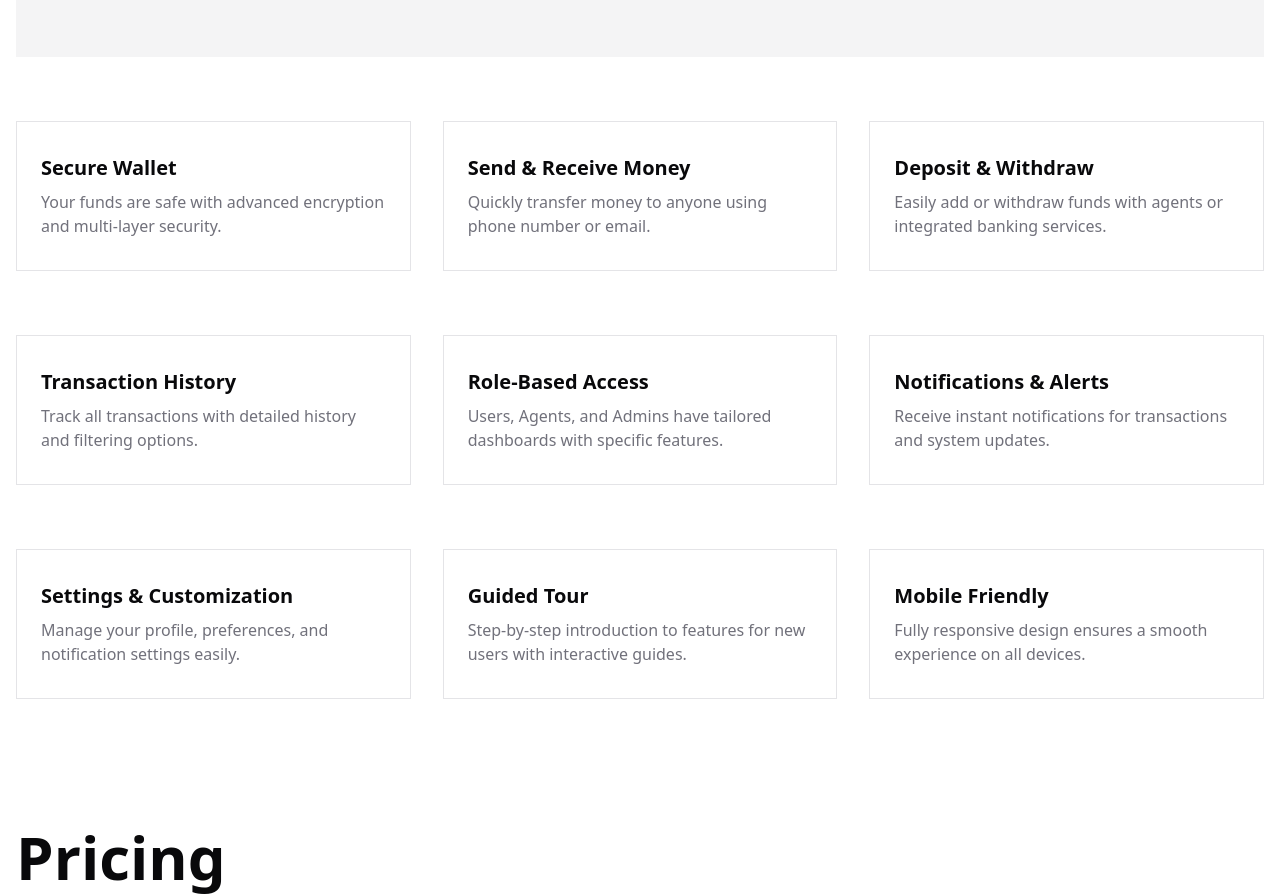
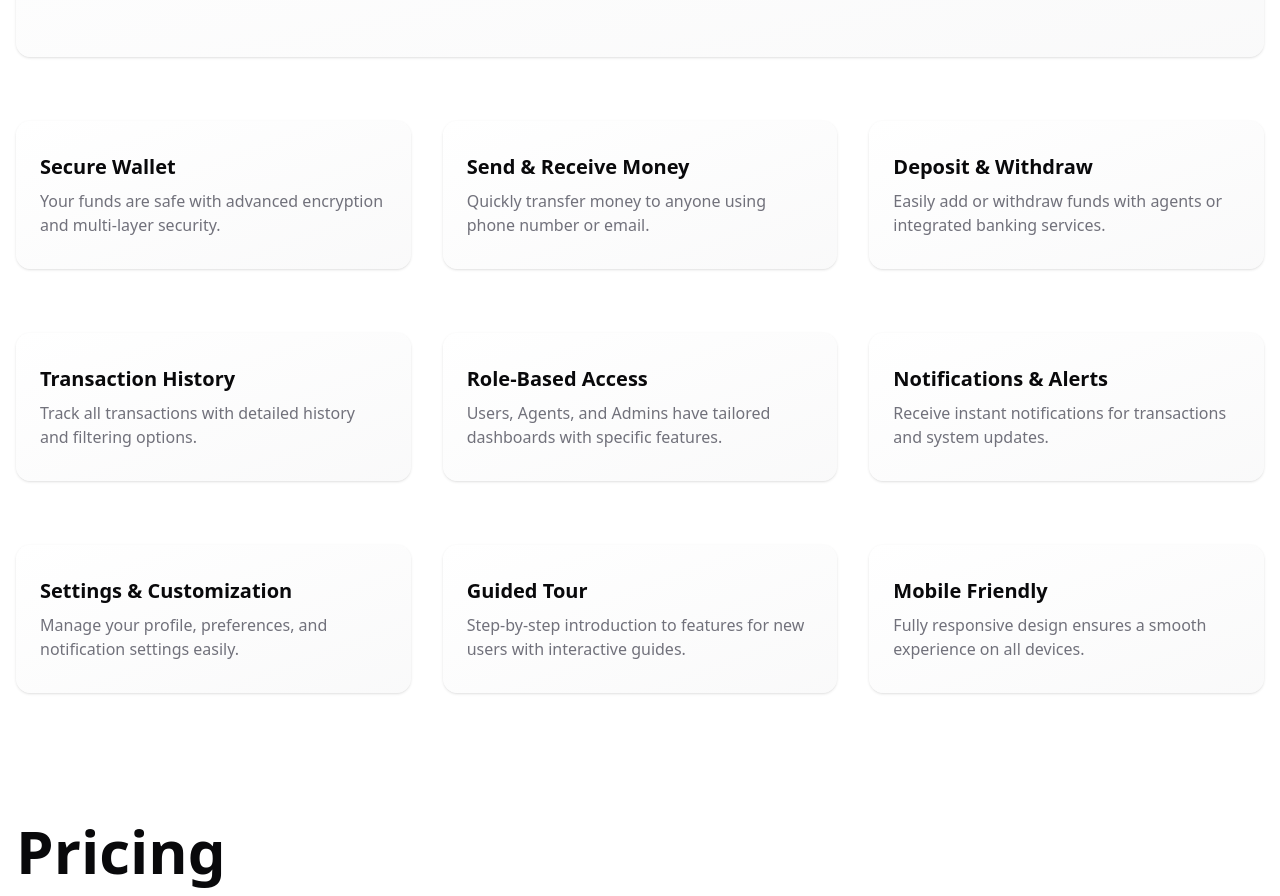
Before and after one commit to AnsarulIslam10/digital-wallet-system-frontend, a React (Vite) app: page / in a window 1280 px wide. Shown: the part 880-1776 px from the top of the page. Built offline with nearby package versions, Linux system fonts and the light colour scheme; no server answers.

Commit message:
features section update

```diff
--- a/src/pages/FeaturesPage.tsx
+++ b/src/pages/FeaturesPage.tsx
@@ -61,7 +61,7 @@ export default function FeaturesPage() {
 
   return (
     <div>
-      <section className="py-20 bg-accent">
+      <section className="py-20 rounded-xl border-0 shadow-sm bg-gradient-to-br from-background to-muted/50">
         <div className="container text-center">
           <div className="mx-auto flex max-w-5xl flex-col gap-6">
             <h1 className="text-3xl font-extrabold lg:text-5xl">
@@ -76,7 +76,7 @@ export default function FeaturesPage() {
       </section>
         <div className="container mt-16 grid gap-x-8 gap-y-16 md:grid-cols-2 lg:grid-cols-3">
           {team.features.map((feature) => (
-            <div key={feature.id} className="flex flex-col border py-8 px-6">
+            <div key={feature.id} className="flex flex-col py-8 px-6 rounded-xl border-0 shadow-sm bg-gradient-to-br from-background to-muted/50">
               <h3 className="mb-2 text-xl font-semibold">{feature.title}</h3>
               <p className="text-muted-foreground">{feature.description}</p>
             </div>
```
